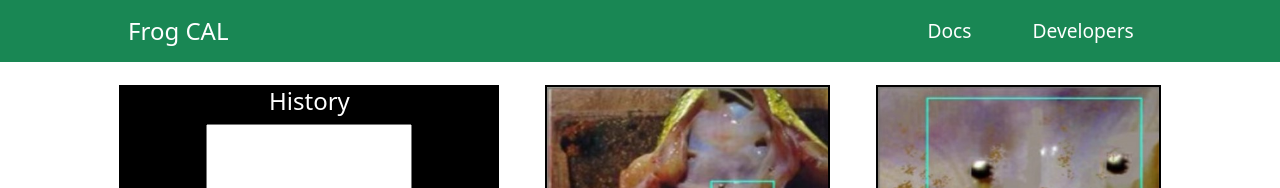
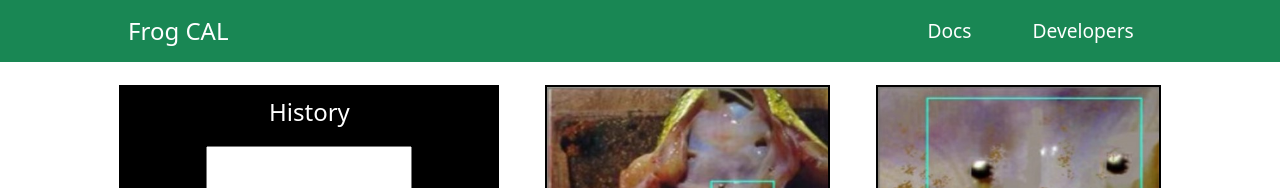
Before and after one commit to nithishjipmer/cal-frog-oesophagus, a plain HTML site: page index.html in a window 1280 px wide. Shown: the top 188 px of the page. Drawn offline with nearby package versions, Linux system fonts and the light colour scheme.

Commit message:
update styles.css

```diff
--- a/styles.css
+++ b/styles.css
@@ -95,6 +95,7 @@ form {
 }
 .storage h4 {
     color: white;
+    padding: 3% 0 3% 0;
 }
 
 .druglabel p {
```
